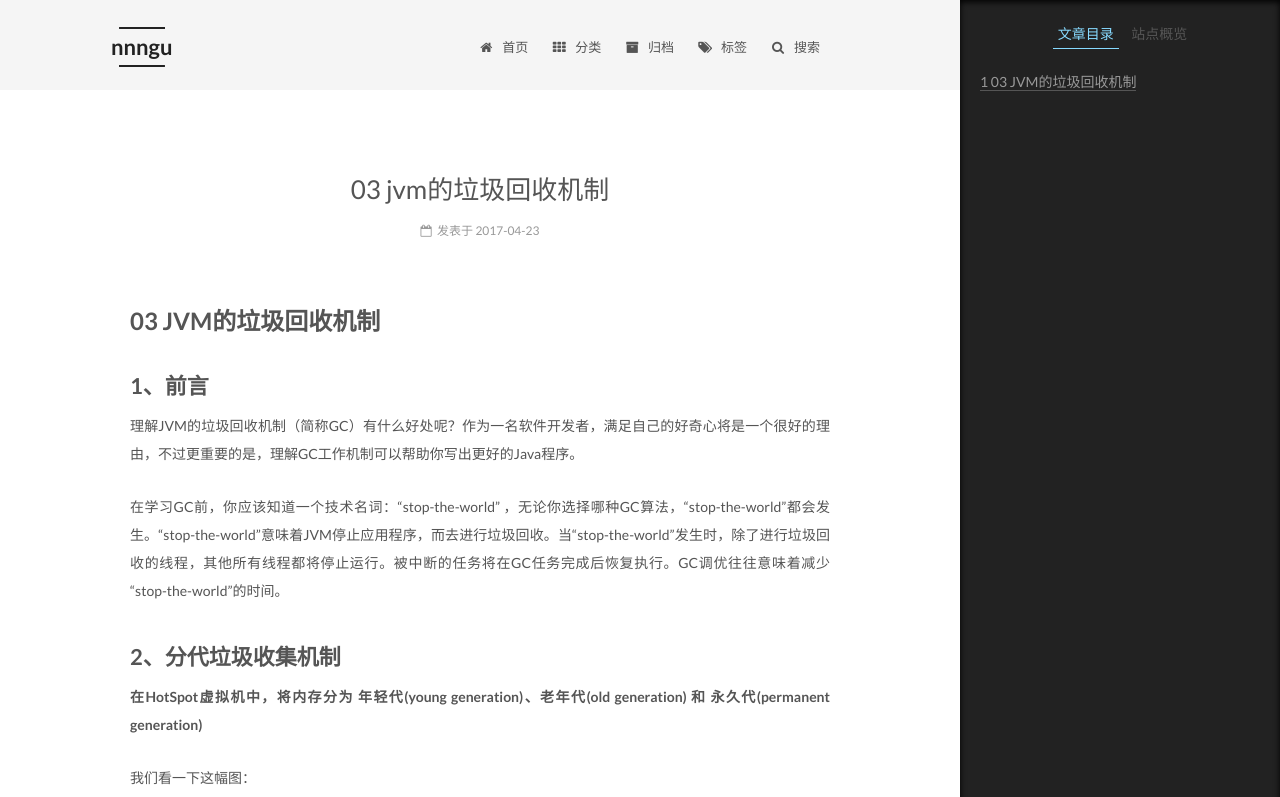
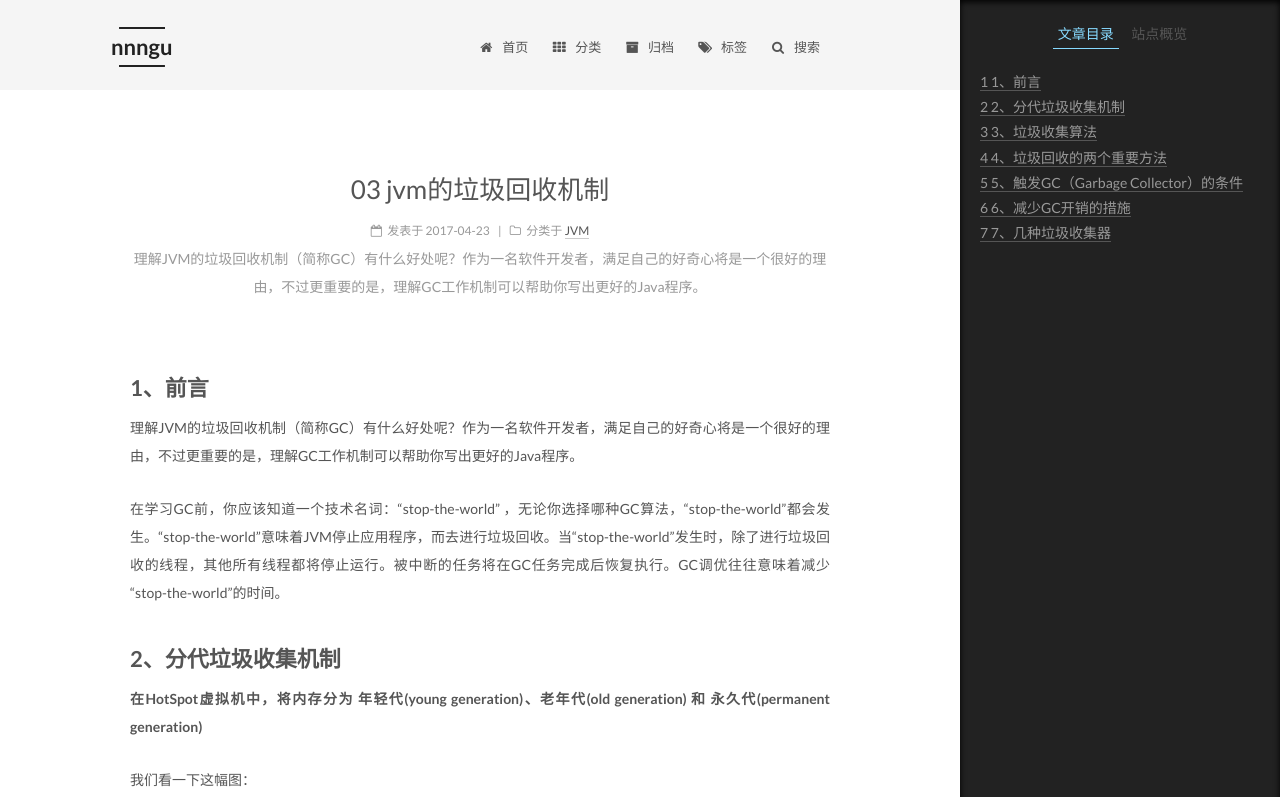
Before and after one commit to nnngu/LearningNotes, a Jekyll site: the page built from _posts/2017-04-23-03 JVM的垃圾回收机制.md, in a window 1280 px wide and 1400 px high. Shown: the top 797 px of the window. Built offline with Jekyll 4.4.1, drawn with Linux system fonts in a browser that asks for light colours; grey boxes are pictures that could not be loaded.

Commit message:
修改文件: _posts/2017-04-23-03 JVM的垃圾回收机制.md

```diff
--- a/_posts/2017-04-23-03 JVM的垃圾回收机制.md
+++ b/_posts/2017-04-23-03 JVM的垃圾回收机制.md
@@ -1,4 +1,7 @@
-# 03 JVM的垃圾回收机制
+---
+categories: JVM
+description: 理解JVM的垃圾回收机制（简称GC）有什么好处呢？作为一名软件开发者，满足自己的好奇心将是一个很好的理由，不过更重要的是，理解GC工作机制可以帮助你写出更好的Java程序。
+---
 
 ## 1、前言
 
```
